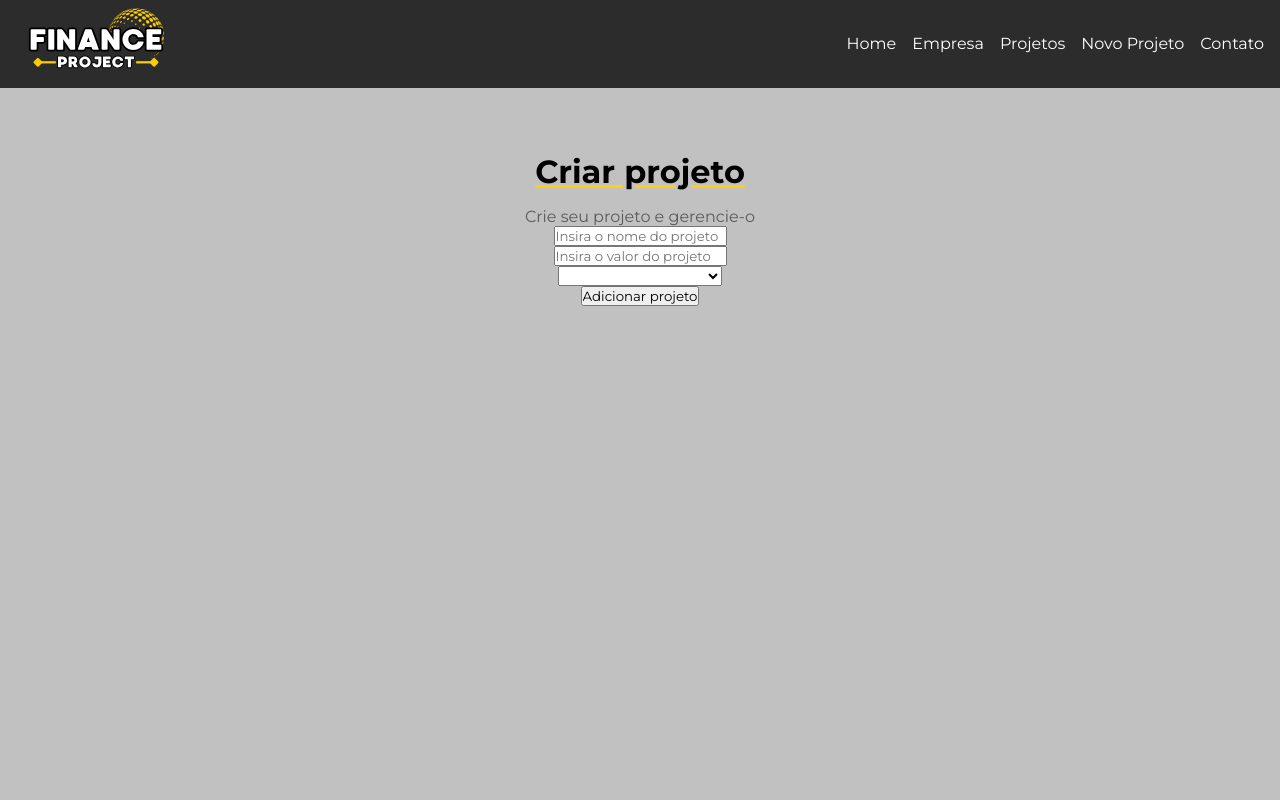
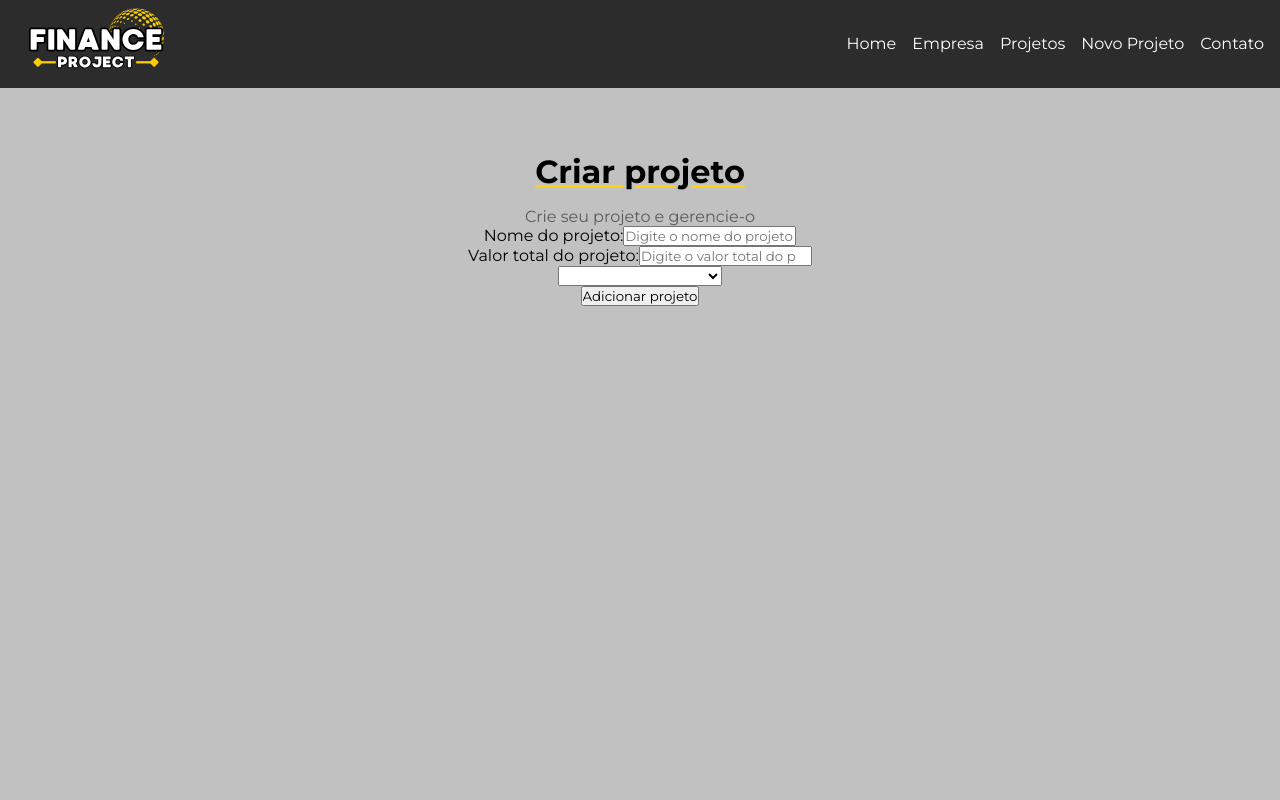
Before and after one commit to GSBarros17/pagina-react, a JavaScript app: page /NewProjects in a window 1280 px wide. Shown: the top 800 px of the page. Built offline with nearby package versions, Linux system fonts and the light colour scheme; the HTML template or start-up script is replaced by a standard one.

Commit message:
add o componente Input no projectform

```diff
--- a/src/components/project/ProjectForm.js
+++ b/src/components/project/ProjectForm.js
@@ -1,13 +1,11 @@
+import Input from "../form/Input"
+
 export default function ProjectForm(){
     return(
         <div>
            <form>
-              <div>
-                <input type="text" placeholder="Insira o nome do projeto" />
-              </div>
-              <div>
-                <input type="number" placeholder="Insira o valor do projeto" />
-              </div>
+              <Input type="text" text="Nome do projeto:" name="Nome do projeto" placeholder="Digite o nome do projeto"/>
+              <Input type="number" text="Valor total do projeto:" name="Valor total projeto" placeholder="Digite o valor total do projeto"/>
               <div>
                 <select name="category-id">
                   <option disabled>Selecione a categoria</option>
```
